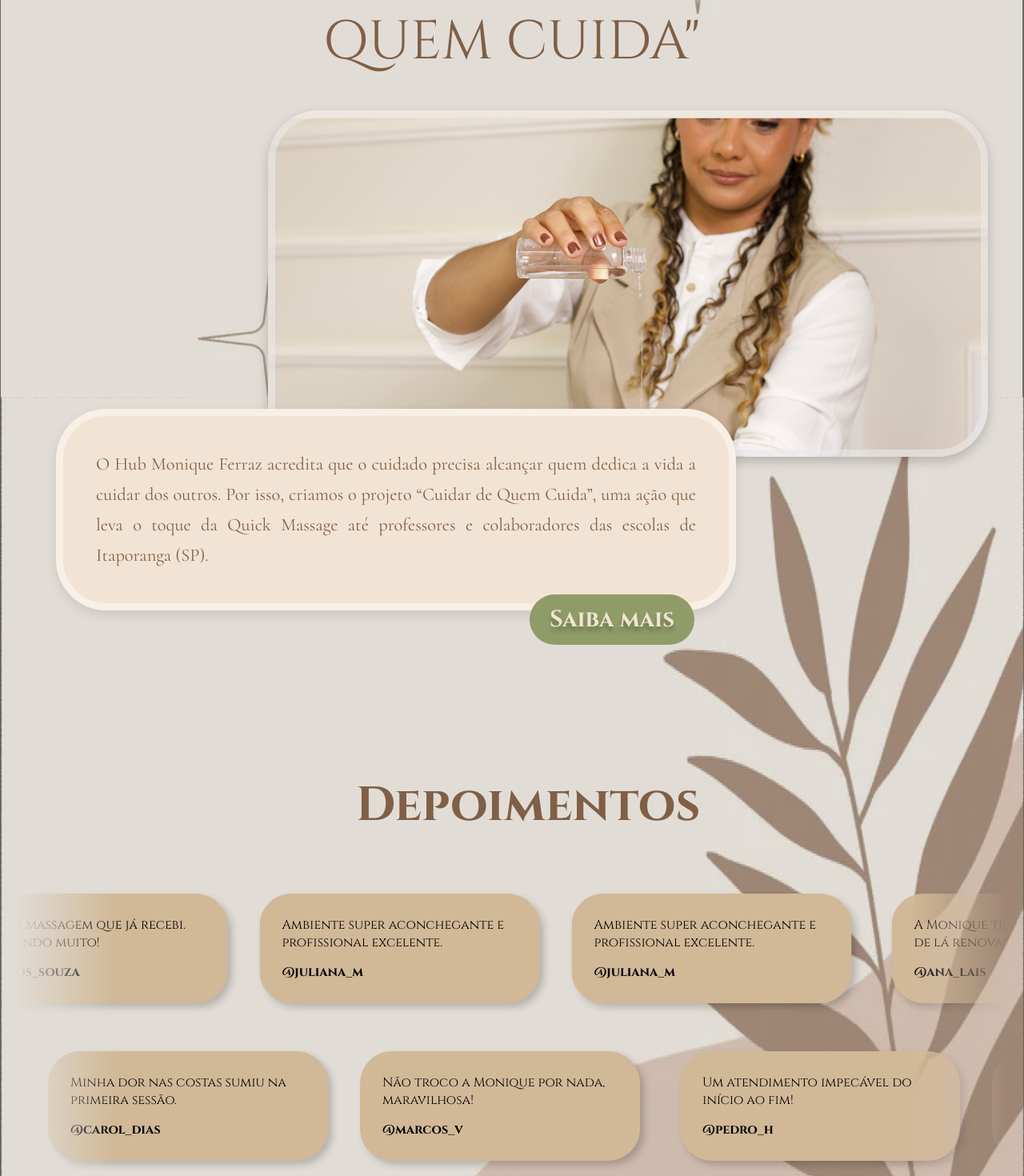
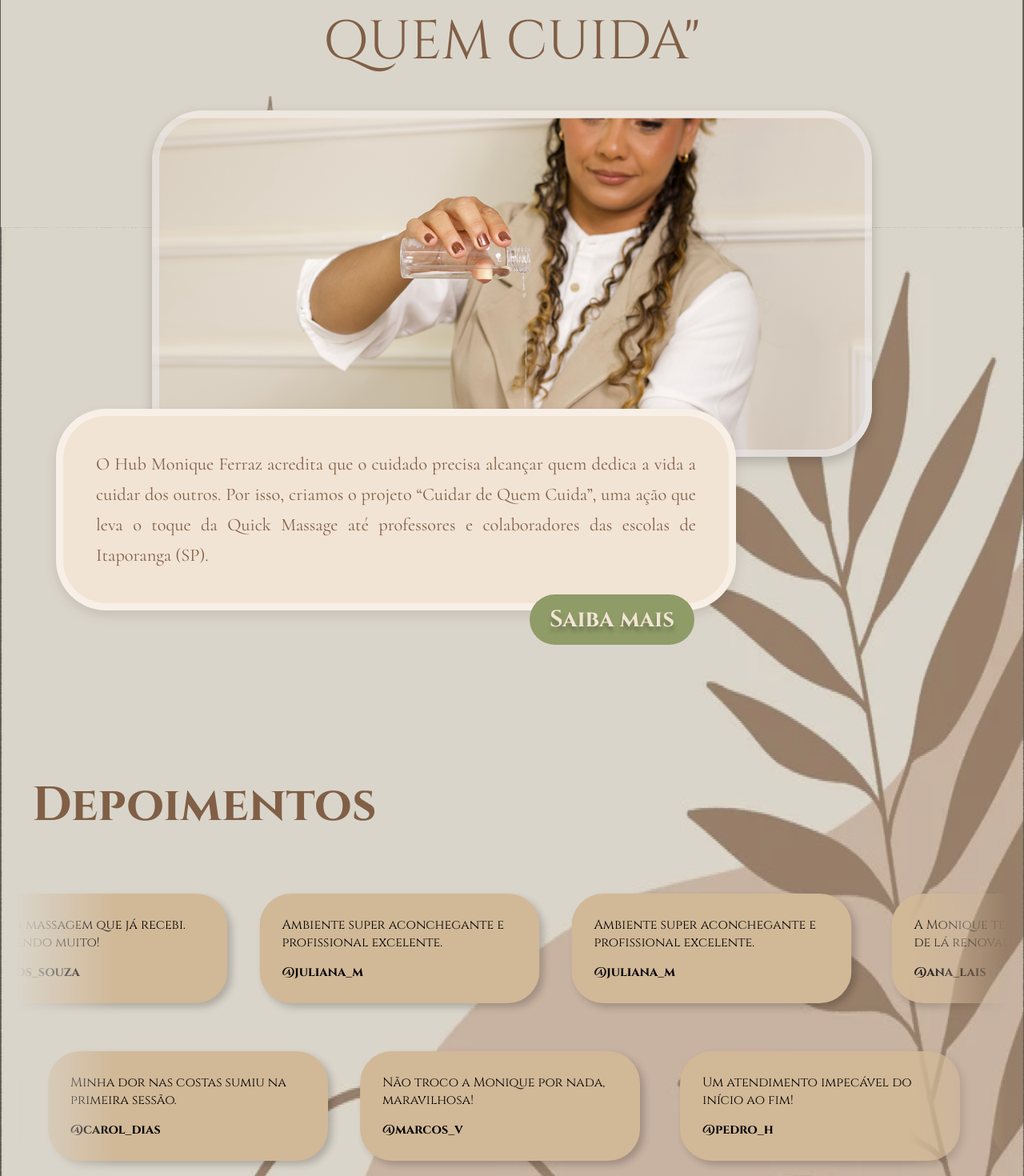
Before and after one commit to SAPI-Unesp/Projeto-Site-CasaMassagem, a React (Vite) app: page / in a window 1280 px wide. Shown: the part 1940-3410 px from the top of the page at 80% size. Built offline with nearby package versions, Linux system fonts and the light colour scheme.

Commit message:
Fix: Parallax & Body
Fix: Parallax & Body

```diff
--- a/src/App.tsx
+++ b/src/App.tsx
@@ -16,8 +16,6 @@
 
 
                 <div style={{ position: 'relative', minHeight: '100vh' }}>
-
-
                     <div style={{
                         position: 'absolute',
                         top: 0,
@@ -27,7 +25,7 @@
                         zIndex: -1,
                         overflow: 'hidden'
                     }}>
-                        <Parallax speed={-90}>
+                        <Parallax speed={-120}>
                             <img
                                 src={backgroundImage}
                                 alt="Fundo do site"
--- a/src/pages/Home/Sections/Project/Project.style.ts
+++ b/src/pages/Home/Sections/Project/Project.style.ts
@@ -43,10 +43,12 @@
   border-radius: 63px;
   box-shadow: 0 6px 15px rgba(0, 0, 0, 0.2);
   overflow: hidden;
-  width: 900px;
-  margin-left: 290px;
-  height: 433px;
   z-index: 1;
+  width: 100%;
+  max-width: 900px;
+  margin: 0 auto;
+  height: auto;
+  aspect-ratio: 900 / 433;
 `;
 export const TextWrapper = styled.div`
   background: #F2E4D4;
--- a/src/pages/Home/Sections/Testimonials/Testimonials.style.ts
+++ b/src/pages/Home/Sections/Testimonials/Testimonials.style.ts
@@ -22,13 +22,16 @@
 `;
 
 export const SectionTitle = styled.h2`
-  padding-left: 40px;
   width: 100%;
   max-width: 1500px;
-  text-align: center;
-  font-size: ${({ theme }) => theme.fontSizes?.Title2 || '2rem'};
+  text-align: left;
+  font-size: clamp(2rem, 8vw, ${({ theme }) => theme.fontSizes?.Title2 || '4rem'});
   color: ${({ theme }) => theme.colors?.marrom1 || '#333'};
   margin-bottom: 40px;
+  padding: 0 20px;
+  box-sizing: border-box;
+  overflow-wrap: break-word;
+  hyphens:
 `;
 
 export const CarroselContainer = styled.div`
@@ -61,17 +64,18 @@
   background-color: #d1b897;
   border-radius: 40px;
   padding: 25px;
-  box-shadow: 5px 5px 10px  rgba(0, 0, 0, 0.2);
+  box-shadow: 5px 5px 10px rgba(0, 0, 0, 0.2);
   text-align: left;
 
+  box-sizing: border-box;
   flex-shrink: 0;
   width: 350px;
+  max-width: 350px;
   min-height: 110px;
 
   display: flex;
   flex-direction: column;
   justify-content: space-between;
-
   transition: transform 0.3s ease, box-shadow 0.3s ease;
   cursor: pointer;
   border: 3px solid transparent;
@@ -80,7 +84,15 @@
     transform: scale(1.18);
     box-shadow: 0px 7px 10px rgba(0, 0, 0, 0.3);
     background-color: #dbbd7a;
-    border-color: ${({ theme }) => theme.colors?.marrom1
+    border-color: ${({ theme }) => theme.colors?.marrom1};
+  }
+
+  @media screen and (max-width: 768px) {
+    width: 200px;
+    padding: 20px;
+    &:hover {
+      transform: none; /* Tira o efeito de crescer no mobile */
+    }
   }
 `;
 
--- a/src/styles/global.ts
+++ b/src/styles/global.ts
@@ -33,6 +33,7 @@
     -moz-osx-font-smoothing: grayscale;
   }
 
+
 body {
     margin: 0;
 
@@ -55,7 +56,7 @@
     width: 100%;
     max-width: 1600px;
     min-height: 600px;
-    background-color: rgba(225, 221, 212, 0.15);
+    background-color: rgba(167, 148, 120, 0.15);
     box-shadow: 0px 16px 10px 12px rgba(0, 0, 0, 0.25);
 
     display: flex;
```
Also changed, not shown: 1 other file (tests, documents, lock files or other folders).
